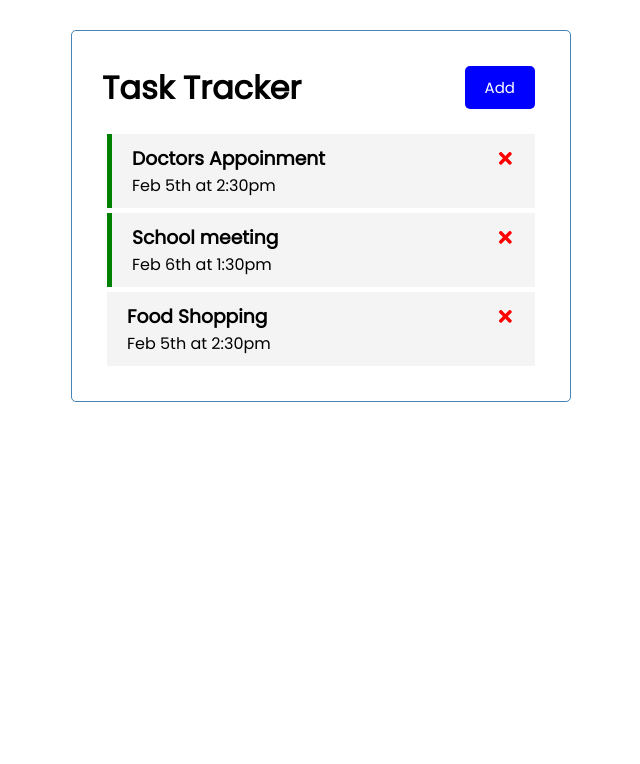
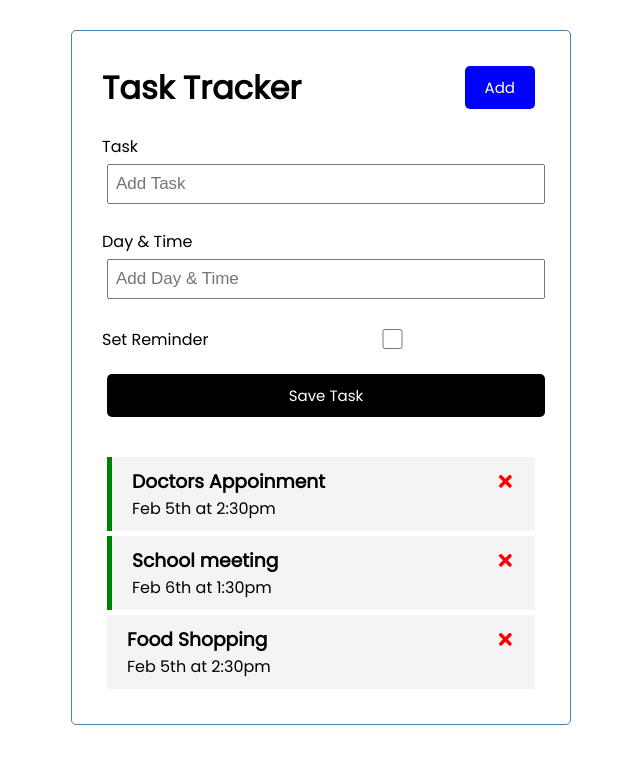
Before and after one commit to AnnyGab/React-Task-Tracker, a React (Create React App) app: page / in a window 1280 px wide. Shown: the top 764 px of the page, without its empty margins (319-959 px from the left). Built offline with nearby package versions, Linux system fonts and the light colour scheme; the HTML template or start-up script is replaced by a standard one.

Commit message:
Task, Day&Time, Set Remider, Save Task added.

```diff
--- a/src/App.js
+++ b/src/App.js
@@ -1,6 +1,7 @@
 import {useState} from 'react'
 import Header from './components/Header'
 import Tasks from './components/Tasks'
+import AddTask from './components/AddTask'
 
 const App = () => {
 
@@ -44,6 +45,7 @@
   return (
     <div className='container'>
       <Header />
+      <AddTask />
       {tasks.length > 0 ? <Tasks
         tasks={tasks}
         onDelete={deleteTask} onToggle={toggleReminder} /> : 'No Tasks To Show'}
--- /dev/null
+++ b/src/components/AddTask.js
@@ -0,0 +1,23 @@
+const AddTask = () => {
+    return (
+        <form className='add-form'>
+            <div className = 'form-control'>
+                <label>Task</label>
+                <input type='text' placeholder='Add Task'/>
+            </div>
+            <div className = 'form-control'>
+                <label>Day & Time</label>
+                <input type='text' placeholder='Add Day & Time'/>
+            </div>
+            <div className = 'form-control form-control-check'>
+                <label>Set Reminder</label>
+                <input type='checkbox'/>
+            </div>
+
+            <input type='submit' value='Save Task'
+            className='btn btn-block'/>
+        </form>
+    )
+}
+
+export default AddTask
```
Also changed, not shown: 1 other file (tests, documents, lock files or other folders).
